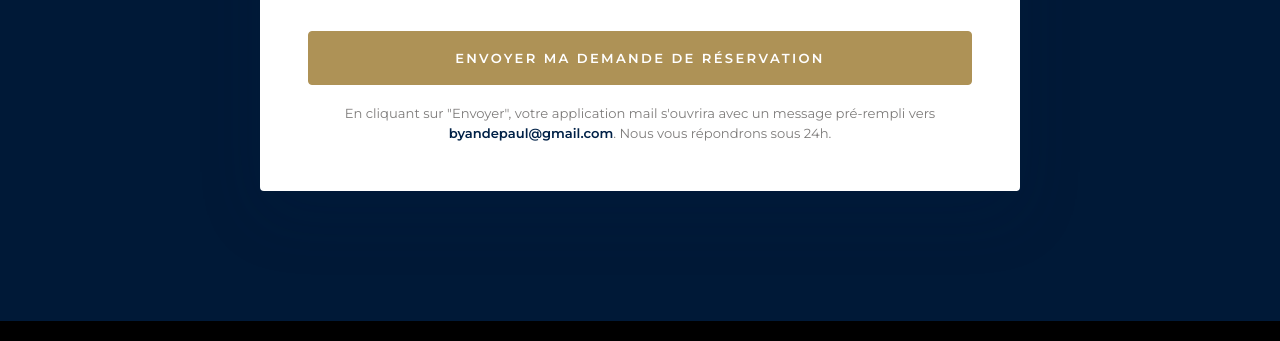
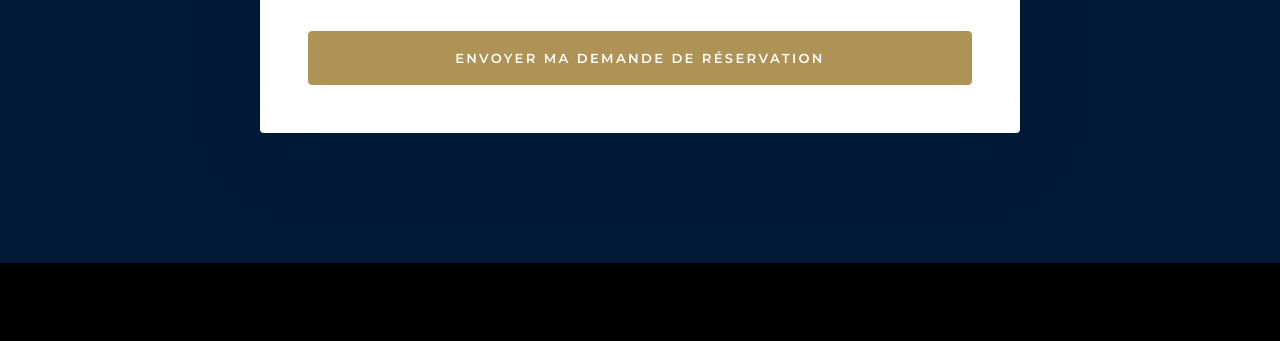
Before and after one commit to Byande/happyland-residential, a website built with Vite: page index.html in a window 1280 px wide. Shown: the part 8748-9089 px from the top of the page. Built offline with nearby package versions, Linux system fonts and the light colour scheme.

Commit message:
Suppression de la note sous le bouton de réservation

```diff
--- a/index.html
+++ b/index.html
@@ -348,11 +348,6 @@
           <button type="submit" class="btn btn-gold btn-lg btn-block">
             Envoyer ma demande de réservation
           </button>
-
-          <p class="form-note">
-            En cliquant sur "Envoyer", votre application mail s'ouvrira avec un message
-            pré-rempli vers <strong>byandepaul@gmail.com</strong>. Nous vous répondrons sous 24h.
-          </p>
         </form>
       </div>
     </section>
```
